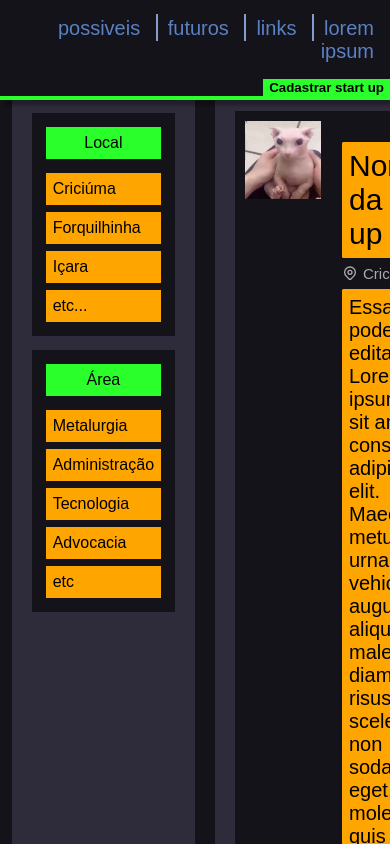
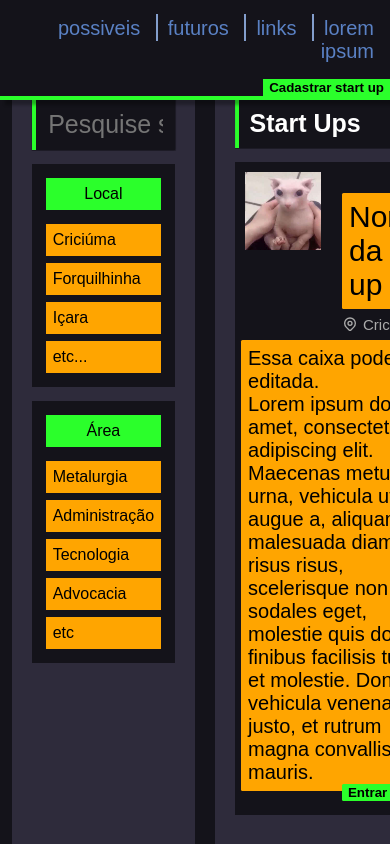
Before and after one commit to castelanlan/startupmap, a React (Create React App) app: page / in a window 390 px wide. Shown: the top 844 px of the page. Built offline with nearby package versions, Linux system fonts and the light colour scheme.

Commit message:
readme dev e um pouco de responsividade (amém)

```diff
--- a/src/components/Footer/styles.ts
+++ b/src/components/Footer/styles.ts
@@ -2,8 +2,6 @@
 
 export const Container = styled.div`
     width: 100%;
-    bottom: 0;
-    left: 0;
     background-color: var(--color-bg);
 `;
 
--- a/src/components/Info/index.tsx
+++ b/src/components/Info/index.tsx
@@ -16,14 +16,14 @@
   children: ReactNode;
 }
 
-const { useState, Fragment } = React // https://stackoverflow.com/questions/51404335/append-a-react-component-in-another-on-button-click
-const AddedElement = () => {
-  return (<StartUp />);
-}
+// const { useState, Fragment } = React // https://stackoverflow.com/questions/51404335/append-a-react-component-in-another-on-button-click
+// const AddedElement = () => {
+//   return (<StartUp />);
+// }
 
 const Info: React.FC = () => {
 
-  const [count, setCount] = useState(0)
+  // const [count, setCount] = useState(0)
 
   return (
     <Container>
--- a/src/components/Info/styles.ts
+++ b/src/components/Info/styles.ts
@@ -4,11 +4,19 @@
 
 export const Container = styled.div`
     width: 100%;
-    min-height: 1000px; /* fix: arrumar footer */
+    min-height: 50vw; /* fix: */
     display: grid;
-    padding: 7% 3%;
+    padding: 5% 3%;
     margin: 5% 0 5% 0;
     background-color: var(--color-bg);
+
+    @media (max-width: 750px) {
+        padding: 10% 3%;
+    }
+
+    @media (max-width: 450px) {
+        padding: 20% 3%;
+    }
 `;
 
 export const Painel = styled.div`
--- a/src/components/StartUp/styles.ts
+++ b/src/components/StartUp/styles.ts
@@ -65,6 +65,14 @@
         padding: 7px;
         border-radius: 1.5px;
     }
+
+    @media (max-width: 640px) {
+        > p {
+            position: relative;
+            left: -86%;
+            width: 180%;
+        }
+    }
 `;
 
 export const BotaoContato = styled.button`
```
Also changed, not shown: package.json (line endings or trailing spaces), src/README-dev.md, 2 other files (tests, documents, lock files or other folders).
